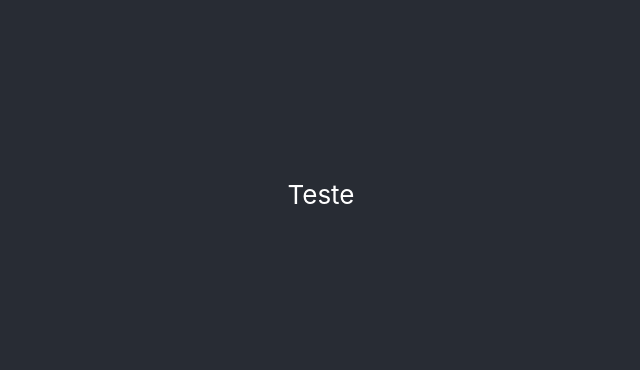
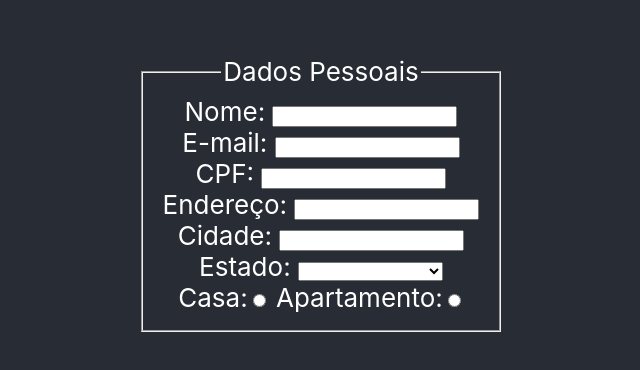
Before and after one commit to KevinFraga/Trybe-exercises, a React (Create React App) app in the folder bloco_12/dia_2/my-form-2.0/: page / in a window 1280 px wide. Shown: the part 206-576 px from the top of the page, without its empty margins (319-959 px from the left). Built offline with nearby package versions, Linux system fonts and the light colour scheme.

Commit message:
PersonalForm structure

```diff
--- a/bloco_12/dia_2/my-form-2.0/src/Form.js
+++ b/bloco_12/dia_2/my-form-2.0/src/Form.js
@@ -1,9 +1,10 @@
 import React, { Component } from 'react';
+import PersonalForm from './PersonalForm';
 
 class Form extends Component {
   render() {
     return (
-      <main>Teste</main>
+      <PersonalForm />
     );
   }
 }
--- /dev/null
+++ b/bloco_12/dia_2/my-form-2.0/src/PersonalForm.js
@@ -0,0 +1,74 @@
+import React, { Component } from 'react';
+
+class PersonalForm extends Component {
+  render() {
+    return (
+      <fieldset>
+        <legend>Dados Pessoais</legend>
+        <div>
+          <label htmlFor='name'>Nome: </label>
+          <input type='text' id='name' name='name' maxLength='40' required />
+        </div>
+        <div>
+          <label htmlFor='email'>E-mail: </label>
+          <input type='email' id='email' name='email' maxLength='50' required />
+        </div>
+        <div>
+          <label htmlFor='cpf'>CPF: </label>
+          <input type='text' id='cpf' name='cpf' maxLength='11' required />
+        </div>
+        <div>
+          <label htmlFor='address'>Endereço: </label>
+          <input type='text' id='address' name='address' maxLength='200' required />
+        </div>
+        <div>
+          <label htmlFor='city'>Cidade: </label>
+          <input type='text' id='city' name='city' maxLength='28' required />
+        </div>
+        <div>
+          <label htmlFor='state'>Estado: </label>
+          <select id='state' name='state'>
+            <option value=''></option>
+            <option value='AC'>Acre</option>
+            <option value='AL'>Alagoas</option>
+            <option value='AP'>Amapá</option>
+            <option value='AM'>Amazonas</option>
+            <option value='BA'>Bahia</option>
+            <option value='CE'>Ceará</option>
+            <option value='DF'>Distrito Federal</option>
+            <option value='ES'>Espírito Santo</option>
+            <option value='GO'>Goiás</option>
+            <option value='MA'>Maranhão</option>
+            <option value='MT'>Mato Grosso</option>
+            <option value='MS'>Mato Grosso do Sul</option>
+            <option value='MG'>Minas Gerais</option>
+            <option value='PA'>Pará</option>
+            <option value='PB'>Paraíba</option>
+            <option value='PR'>Paraná</option>
+            <option value='PE'>Pernambuco</option>
+            <option value='PI'>Piauí</option>
+            <option value='RJ'>Rio de Janeiro</option>
+            <option value='RN'>Rio Grande do Norte</option>
+            <option value='RS'>Rio Grande do Sul</option>
+            <option value='RO'>Rondônia</option>
+            <option value='RR'>Roraima</option>
+            <option value='SC'>Santa Catarina</option>
+            <option value='SP'>São Paulo</option>
+            <option value='SE'>Sergipe</option>
+            <option value='TO'>Tocantins</option>
+          </select>
+        </div>
+        <div>
+          <label htmlFor='house'> Casa:
+            <input type='radio' id='house' name='addressType' value='house' required />
+          </label>
+          <label htmlFor='apartment'> Apartamento:
+            <input type='radio' id='apartment' name='addressType' value='apartment' />
+          </label>
+        </div>
+      </fieldset>
+    );
+  }
+}
+
+export default PersonalForm;
```
